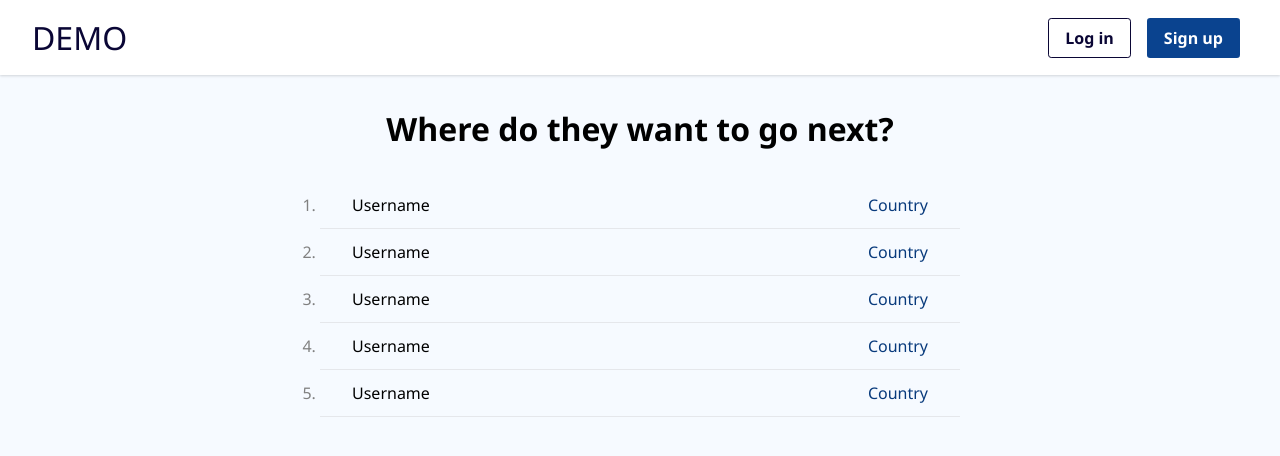
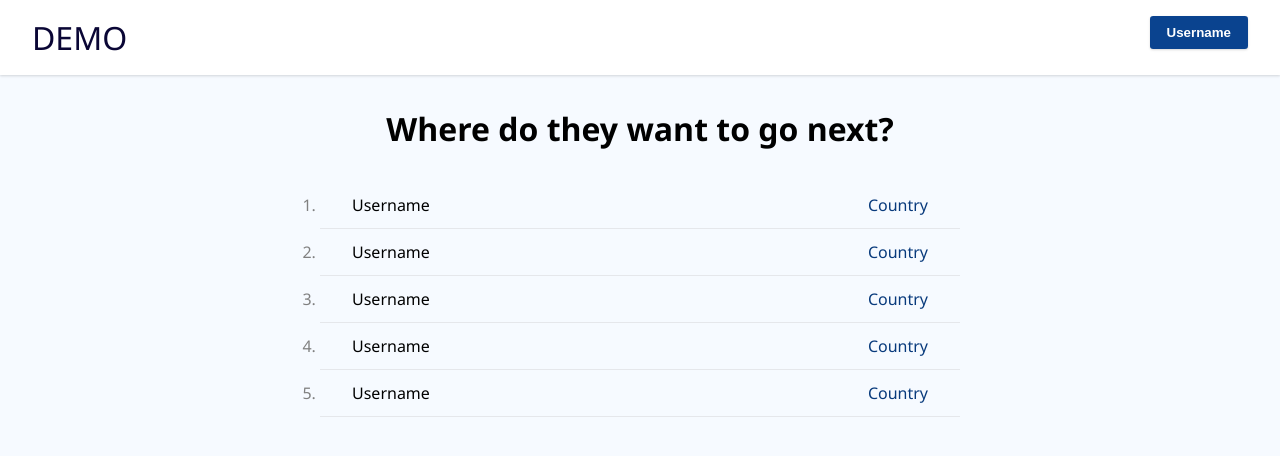
Before and after one commit to amazinglynormal/user-credentials-demo, a React (Create React App) app in the folder frontend/: page / in a window 1280 px wide. Shown: the top 456 px of the page. Built offline with nearby package versions, Linux system fonts and the light colour scheme.

Commit message:
Refactor Navbar into seperate components

```diff
--- a/frontend/src/components/Navbar.js
+++ b/frontend/src/components/Navbar.js
@@ -1,23 +1,22 @@
 import { Link } from "react-router-dom";
+import { NavLinks } from "./NavLinks";
+
 import styles from "./Navbar.module.css";
+import { useState } from "react";
+import { LoggedInMenu } from "./LoggedInMenu";
 
 export const Navbar = () => {
+  const [loggedIn, setLoggedIn] = useState(true);
+
   return (
     <header className={styles.header}>
       <nav className={styles.nav}>
         <div>
-          <a href="/" className={styles.brand}>
+          <Link to="/" className={styles.brand}>
             DEMO
-          </a>
-        </div>
-        <div className={styles.navLinks}>
-          <Link to="/login" className={styles.navLinkSecondary}>
-            Log in
-          </Link>
-          <Link to="/signup" className={styles.navLinkPrimary}>
-            Sign up
           </Link>
         </div>
+        {loggedIn ? <LoggedInMenu /> : <NavLinks />}
       </nav>
     </header>
   );
--- a/frontend/src/components/Navbar.module.css
+++ b/frontend/src/components/Navbar.module.css
@@ -25,52 +25,10 @@
   font-weight: 400;
 }
 
-.navLinks {
-  display: flex;
-  align-items: center;
-}
-
-.navLinkPrimary,
-.navLinkSecondary {
-  text-decoration: none;
-  border-radius: 0.2rem;
-  padding: 0.5rem 0.8rem;
-  margin: 0 0.5rem;
-  font-size: 0.8rem;
-}
-
-.navLinkPrimary {
-  background-color: #0a438f;
-  color: white;
-  border: 1px solid transparent;
-  font-weight: 700;
-}
-
-.navLinkSecondary {
-  background-color: white;
-  color: #0a0635;
-  border: 1px solid #0a0635;
-  font-weight: 700;
-}
-
-.navLinkSecondary:hover {
-  background-color: #f6f6f6;
-}
-
-.navLinkPrimary:hover {
-  background-color: #083a7c;
-}
-
 @media screen and (min-width: 640px) {
   .nav {
     max-width: 640px;
     padding: 1rem 1.5rem;
-  }
-
-  .navLinkPrimary,
-  .navLinkSecondary {
-    padding: 0.5rem 1rem;
-    font-size: 1rem;
   }
 }
 
```
